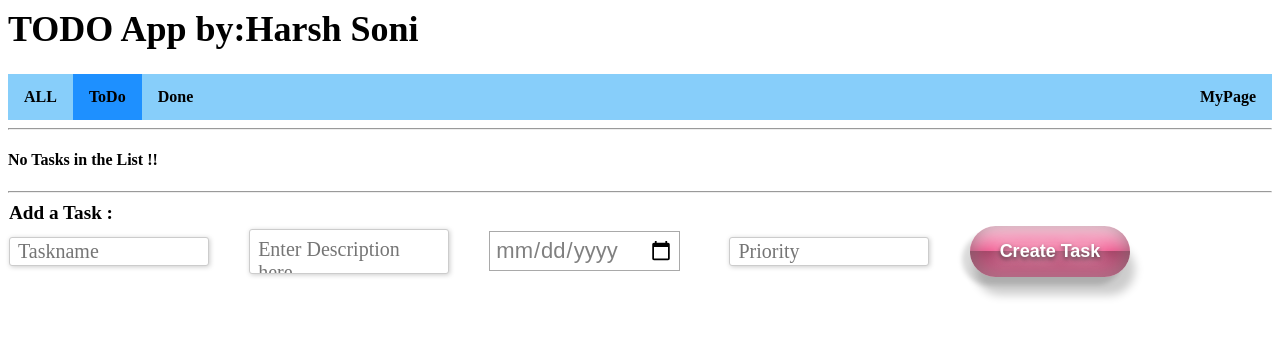
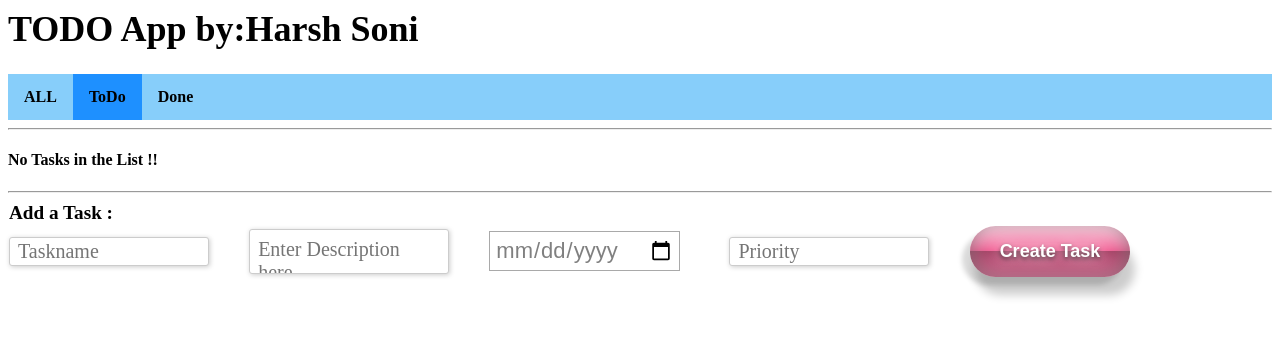
Before and after one commit to sserkanml/sekom-test-case, a Flask app: page / in a window 1280 px wide. Shown: the top 337 px of the page. Run offline with Flask 2, Linux system fonts and the light colour scheme; data that the repository does not hold is empty.

Commit message:
test update 3

```diff
--- a/todo-app/templates/index.html
+++ b/todo-app/templates/index.html
@@ -18,7 +18,6 @@
         <li><a href="/list" class="{{ a1 }}">ALL</a></li>
 		<li><a href="/" class="{{ a2 }}">ToDo</a></li>
 		<li><a href="/completed" class="{{ a3 }}">Done</a></li>
-		<li style="float: right"><a href="https://hashfx.github.io/harshfx/" target="_blank">MyPage</a></li>
     </ul>
 	<hr>
 	{% if todos[0] %}
```
